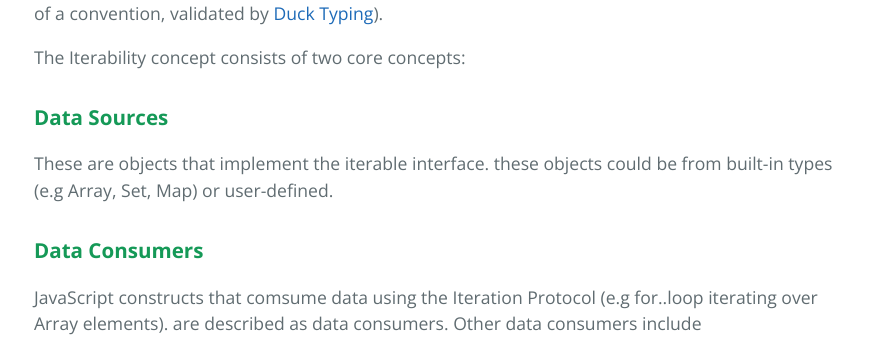
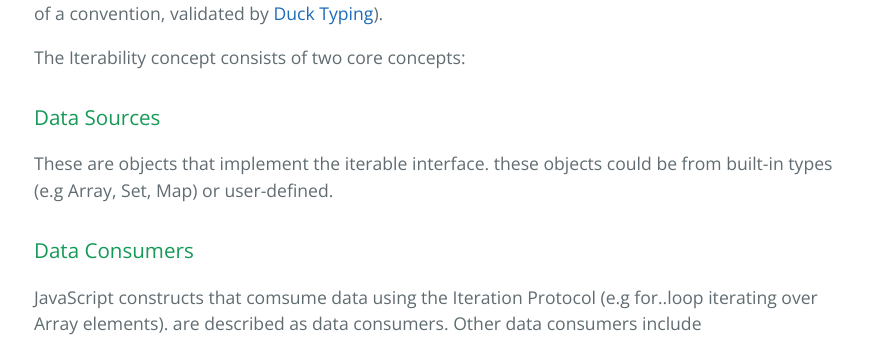
Before and after one commit to anosikeosifo/anosikeosifo.github.io, a Jekyll site: the page built from _posts/2017-02-19-Iterators-and-iterables.markdown, in a window 1280 px wide. Shown: the part 1205-1553 px from the top of the page, without its empty margins (190-1084 px from the left). Built offline with Jekyll 4.4.1, drawn with Linux system fonts in a browser that asks for light colours.

Commit message:
feb-01 Fix text formatting issue

```diff
--- a/_posts/2017-02-19-Iterators-and-iterables.markdown
+++ b/_posts/2017-02-19-Iterators-and-iterables.markdown
@@ -38,10 +38,10 @@ Javascript introduced the Iterable interface ( Given that JS doesn't have actual
 
 The Iterability concept consists of two core concepts:
 
-### **Data Sources**
+### Data Sources
 These are objects that implement the iterable interface. these objects could be from built-in types (e.g Array, Set, Map) or user-defined.
 
-### **Data Consumers**
+### Data Consumers
 JavaScript constructs that comsume data using the Iteration Protocol (e.g for..loop iterating over Array elements). are described as data consumers. Other data consumers include
 - Destructuring via Array Constructors.
 - Promise.all and Promise.race.
```
